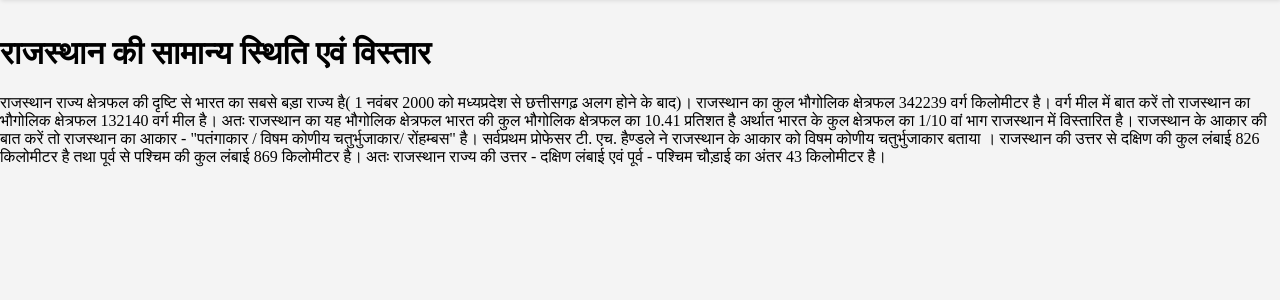
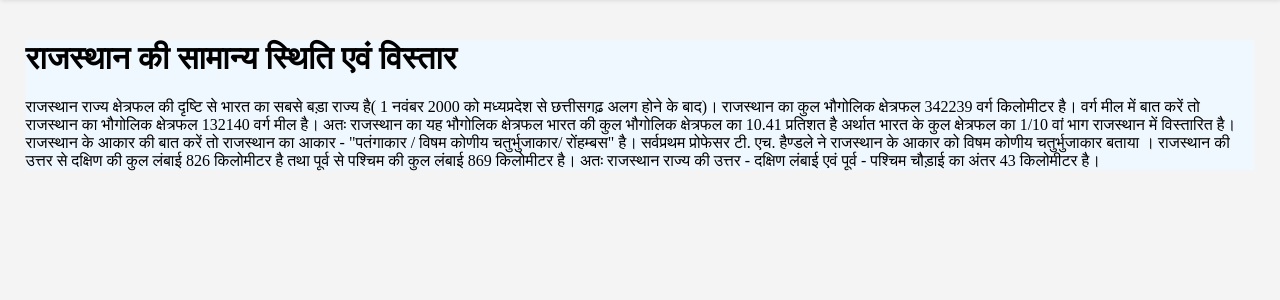
Before and after one commit to raoshah/newDjango, a Django app: page /post/1 in a window 1280 px wide. Shown: the part 58-358 px from the top of the page. Run offline with Django 3.2, Linux system fonts and the light colour scheme; data comes from the database, SQL or seed files in the repository.

Commit message:
added change color

```diff
--- a/myapp/templates/myapp/post.html
+++ b/myapp/templates/myapp/post.html
@@ -6,8 +6,10 @@
 {% block body %}
 <br>
 <br>
+<div style="margin: 2%;background-color: aliceblue;">
 <h1>{{ post.name }}</h1>
 <p>{{ post.comment }}</p>
+</div>
 
 
 {% endblock %}
```
